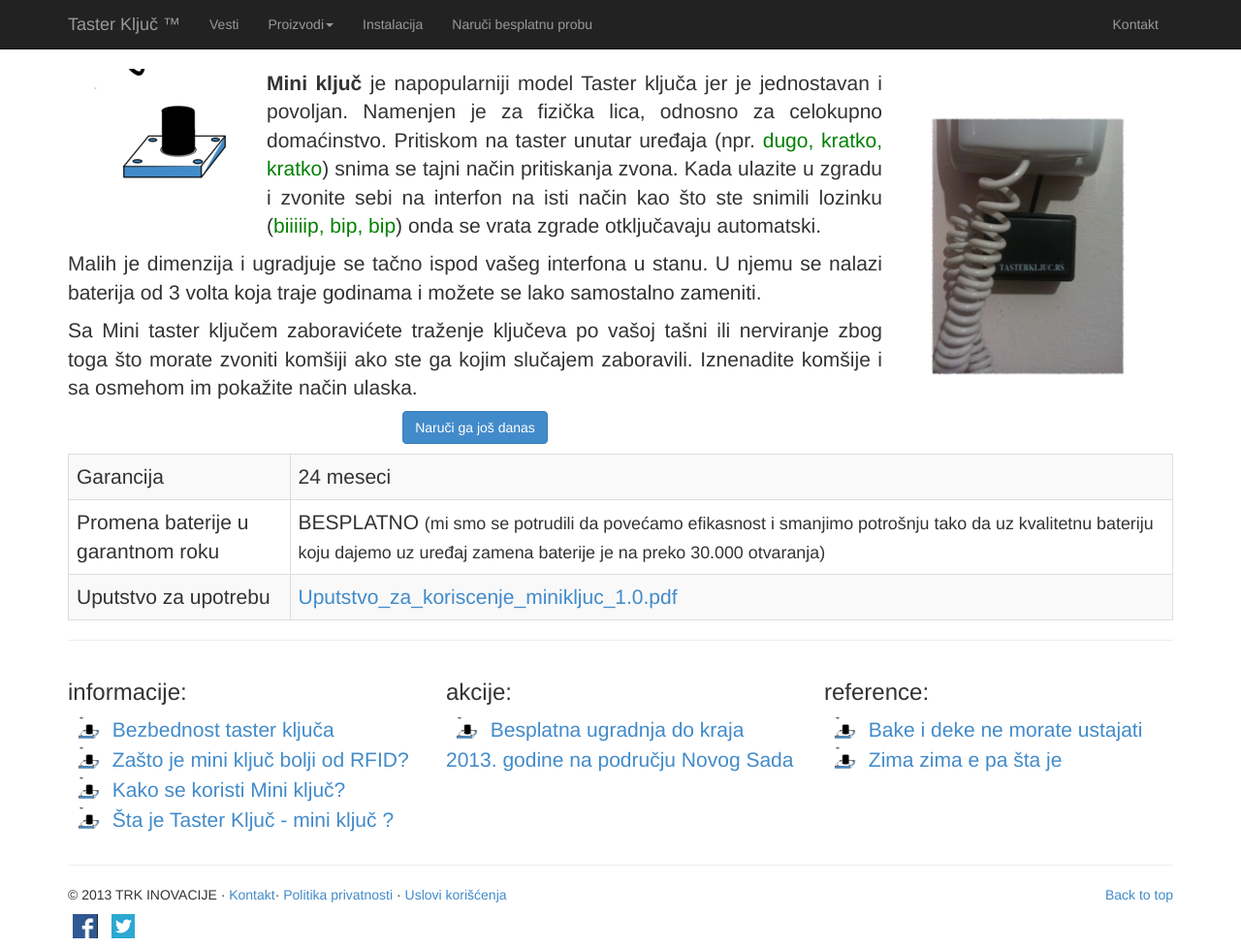
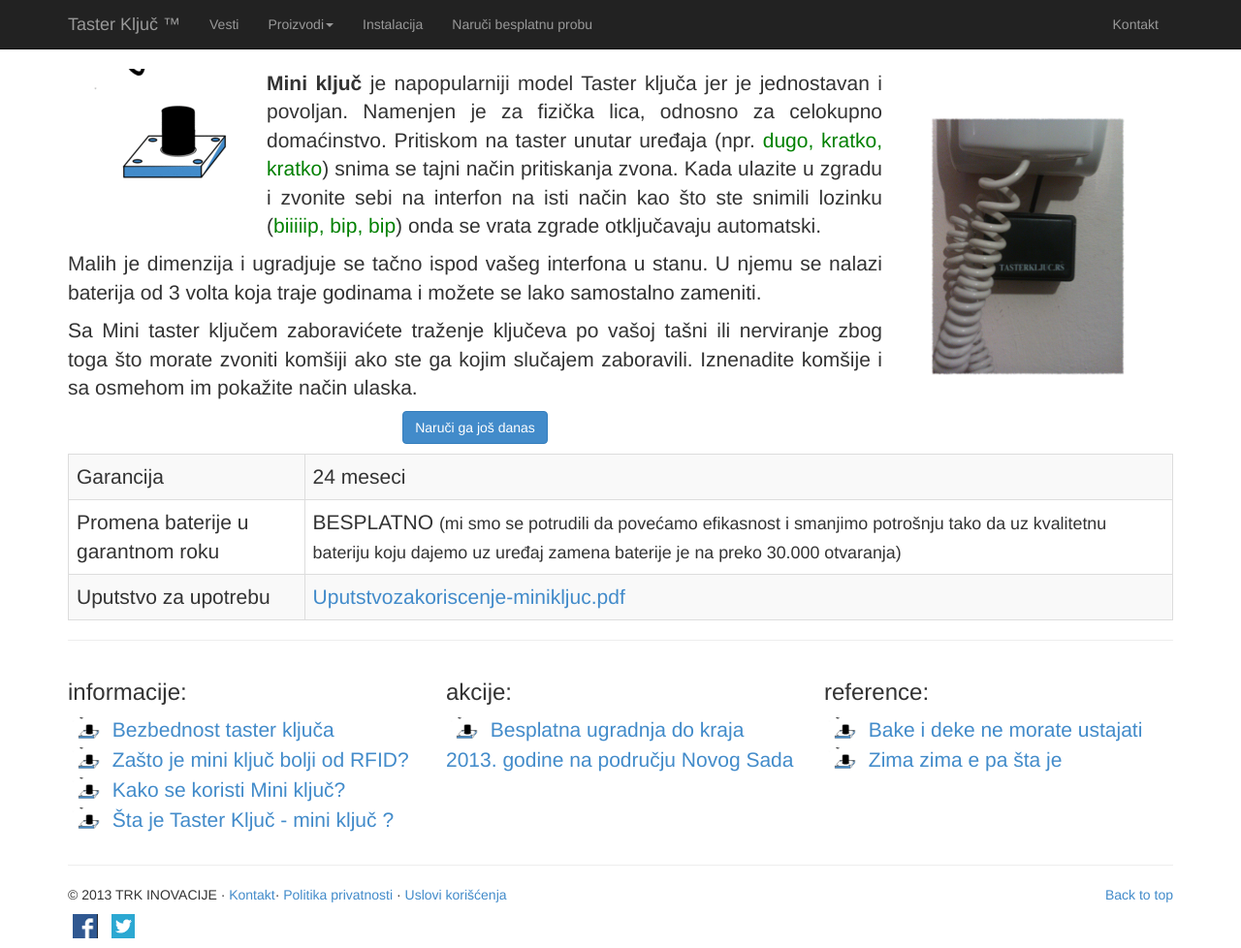
Before and after one commit to trkinovacije/tasterkljuc, a Jekyll site: the page built from proizvodi/mini-kljuc/index.html, in a window 1280 px wide. Shown: the whole page at 97% size. Built offline with Jekyll 4.4.1, drawn with Linux system fonts in a browser that asks for light colours; Markdown is read by kramdown in place of the engine named in the settings.

Commit message:
uputstvo

```diff
--- a/proizvodi/mini-kljuc/index.html
+++ b/proizvodi/mini-kljuc/index.html
@@ -28,7 +28,7 @@
   </tr>
   <tr>
      <td>Uputstvo za upotrebu</td>
-     <td><a href="/assets/pdf/Uputstvo_za_koriscenje_minikljuc_1.1.pdf">Uputstvo_za_koriscenje_minikljuc_1.0.pdf</a></td>
+     <td><a href="/assets/pdf/Uputstvozakoriscenje-minikljuc.pdf">Uputstvozakoriscenje-minikljuc.pdf</a></td>
   </tr>
 </table>
 </p>
```
Also changed, not shown: 2 other files.
